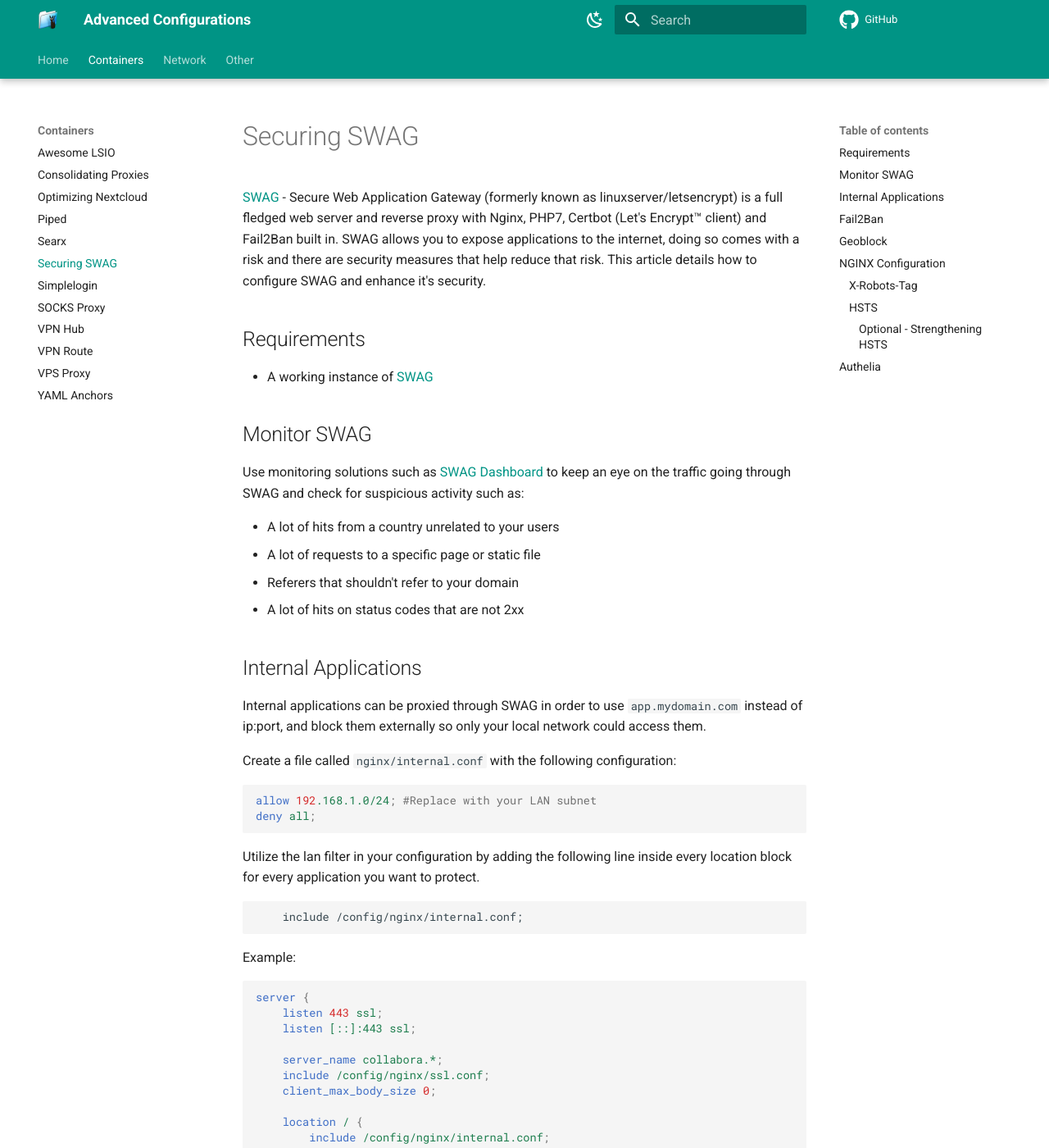
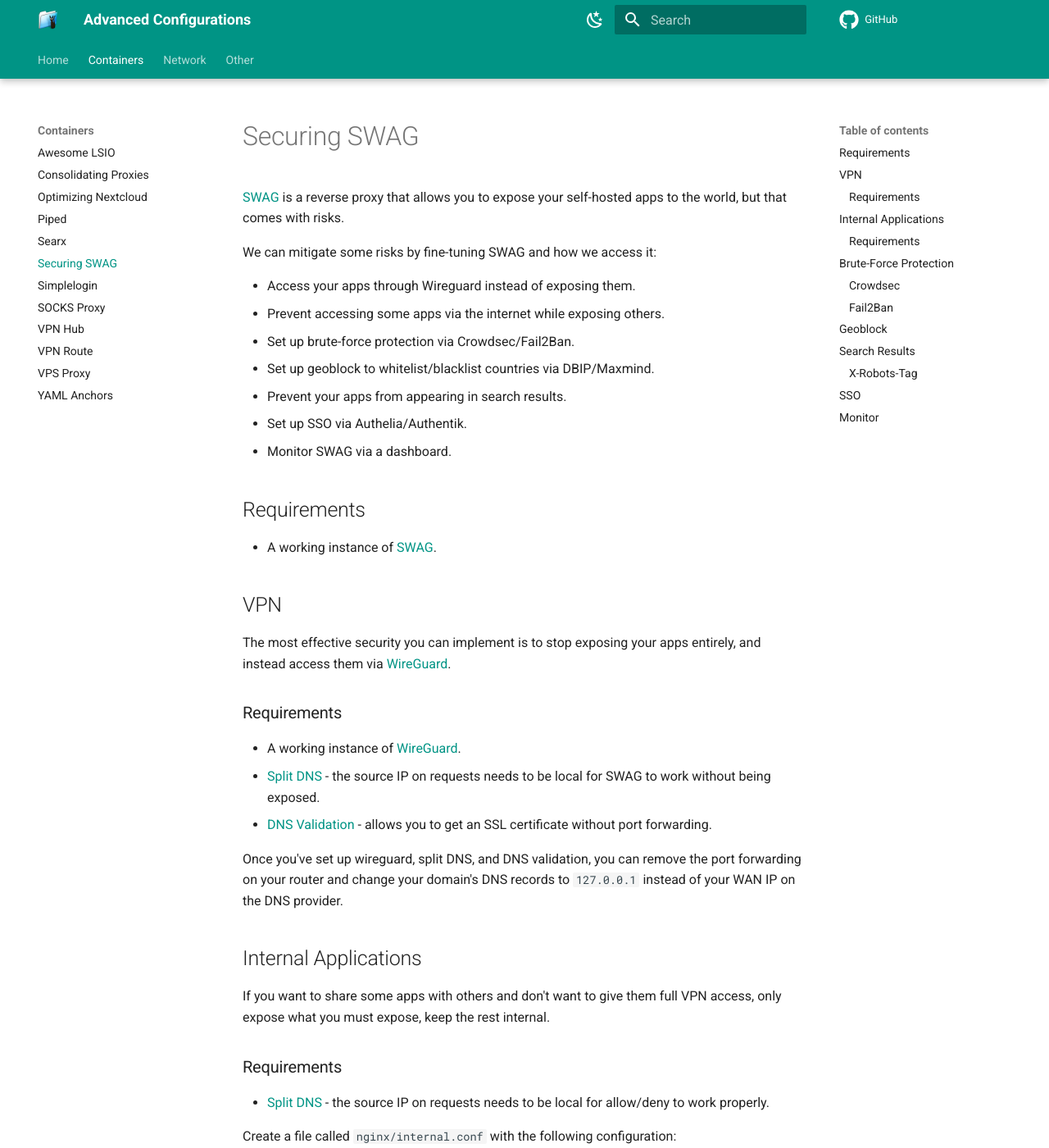
Before and after one commit to quietsy/advanced-configurations, an MkDocs documentation site: the page built from docs/secure.md, in a window 1280 px wide and 1400 px high. Shown: the whole window at 82% size. Built offline with MkDocs 1.6.1 and Material for MkDocs 9.7.7, drawn with Linux system fonts in a browser that asks for light colours; comment, search, counter and statistics services are not loaded; some of the changed text lies outside the part shown.

Commit message:
Update securing swag

````diff
--- a/docs/secure.md
+++ b/docs/secure.md
@@ -1,29 +1,49 @@
 # Securing SWAG
-[SWAG](https://github.com/linuxserver/docker-swag) - Secure Web Application Gateway (formerly known as linuxserver/letsencrypt) is a full fledged web server and reverse proxy with Nginx, PHP7, Certbot (Let's Encrypt™ client) and Fail2Ban built in. SWAG allows you to expose applications to the internet, doing so comes with a risk and there are security measures that help reduce that risk. This article details how to configure SWAG and enhance it's security.
+
+[SWAG](https://github.com/linuxserver/docker-swag) is a reverse proxy that allows you to expose your self-hosted apps to the world, but that comes with risks.
+
+We can mitigate some risks by fine-tuning SWAG and how we access it:
+
+- Access your apps through Wireguard instead of exposing them.
+- Prevent accessing some apps via the internet while exposing others.
+- Set up brute-force protection via Crowdsec/Fail2Ban.
+- Set up geoblock to whitelist/blacklist countries via DBIP/Maxmind.
+- Prevent your apps from appearing in search results.
+- Set up SSO via Authelia/Authentik.
+- Monitor SWAG via a dashboard.
 
 ## Requirements
 
-- A working instance of [SWAG](https://github.com/linuxserver/docker-swag)
+- A working instance of [SWAG](https://github.com/linuxserver/docker-swag).
 
-## Monitor SWAG
-Use monitoring solutions such as [SWAG Dashboard](https://github.com/linuxserver/docker-mods/tree/swag-dashboard) to keep an eye on the traffic going through SWAG and check for suspicious activity such as:
+## VPN
 
-- A lot of hits from a country unrelated to your users
-- A lot of requests to a specific page or static file
-- Referers that shouldn't refer to your domain
-- A lot of hits on status codes that are not 2xx
+The most effective security you can implement is to stop exposing your apps entirely, and instead access them via [WireGuard](https://github.com/linuxserver/docker-wireguard).
+
+### Requirements
+
+- A working instance of [WireGuard](https://github.com/linuxserver/docker-wireguard).
+- [Split DNS](https://docs.linuxserver.io/general/split-dns/) - the source IP on requests needs to be local for SWAG to work without being exposed.
+- [DNS Validation](https://docs.linuxserver.io/general/swag/#create-container-via-dns-validation-with-a-wildcard-cert) - allows you to get an SSL certificate without port forwarding.
+
+Once you've set up wireguard, split DNS, and DNS validation, you can remove the port forwarding on your router and change your domain's DNS records to `127.0.0.1` instead of your WAN IP on the DNS provider.
 
 ## Internal Applications
-Internal applications can be proxied through SWAG in order to use `app.mydomain.com` instead of ip:port, and block them externally so only your local network could access them.
+
+If you want to share some apps with others and don't want to give them full VPN access, only expose what you must expose, keep the rest internal.
+
+### Requirements
+
+- [Split DNS](https://docs.linuxserver.io/general/split-dns/) - the source IP on requests needs to be local for allow/deny to work properly.
 
 Create a file called `nginx/internal.conf` with the following configuration:
 
 ```Nginx
-allow 192.168.1.0/24; #Replace with your LAN subnet
+allow 192.168.1.0/24; # Replace with your LAN subnet
 deny all;
 ```
 
-Utilize the lan filter in your configuration by adding the following line inside every location block for every application you want to protect.
+Utilize the LAN filter in your configuration by adding the following line inside every location block for every application you want to protect.
 ```
     include /config/nginx/internal.conf;
 ```
@@ -38,9 +58,9 @@
     server_name collabora.*;
     include /config/nginx/ssl.conf;
     client_max_body_size 0;
+    include /config/nginx/internal.conf;
 
     location / {
-        include /config/nginx/internal.conf;
         include /config/nginx/proxy.conf;
         include /config/nginx/resolver.conf;
         set $upstream_app collabora;
@@ -53,49 +73,60 @@
 
 Repeat the process for all internal applications and for every location block.
 
-One way to securely access internal applications from the internet is through a VPN, for example WireGuard:
+## Brute-Force Protection
 
-[WireGuard Container](https://hub.docker.com/r/linuxserver/wireguard)
+### Crowdsec
 
-[WireGuard on OPNSense](https://blog.linuxserver.io/2019/11/16/setting-up-wireguard-on-opnsense-android/)
+[Crowdsec](https://www.linuxserver.io/blog/blocking-malicious-connections-with-crowdsec-and-swag) is a free, open-source and collaborative IPS; it's like fail2ban but you share your bans with all of the other users to try and pre-emptively block malicious hosts.
 
+### Fail2Ban
 
-## Fail2Ban
 Fail2Ban is an intrusion prevention software that protects external applications from brute-force attacks. Attackers that fail to login to your applications a certain number of times will get blocked from accessing all of your applications.
 Fail2Ban looks for failed login attempts in log files, counts the failed attempts in a short period, and bans the IP address of the attacker.
 
 Mount the application logs to SWAG's container by adding a volume for the log to the compose yaml:
+
 ```
-      - /path/to/nextcloud/nextcloud.log:/nextcloud/nextcloud.log:ro
+      - /path/to/nextcloud/logs:/nextcloud:ro
 ```
-If the application has multiple log files with dates, mount the entire folder:
-```
-      - /path/to/jellyfin/log:/jellyfin:ro
-```
+
+Note that you should only mount the parent folders, log files can rotate.
+
 Recreate the container with the log mount, then create a file called `nextcloud.local` under `fail2ban/filter.d`:
+
 ```nginx
 [Definition]
 failregex=^.*Login failed: '?.*'? \(Remote IP: '?<ADDR>'?\).*$
           ^.*\"remoteAddr\":\"<ADDR>\".*Trusted domain error.*$
 ignoreregex =
 ```
-The configuration file containes a pattern by which failed login attempts are matched. Test the pattern by failing to login to nextcloud and look for the entry corresponding to your failed attempt.
+
+Before making your own Fail2Ban filter for apps search online for existing one, most chances someone already made it.
+
+The filter containes a pattern by which failed login attempts are matched. Test the pattern by failing to login to nextcloud and look for the entry corresponding to your failed attempt.
+
 ```
 {"reqId":"k5j5H7K3eskXt3hCLSc4i","level":2,"time":"2020-10-14T22:56:14+00:00","remoteAddr":"1.2.3.4","user":"--",
 "app":"no app in context","method":"POST","url":"/login","message":"Login failed: username (Remote IP: 5.5.5.5)",
 "userAgent":"Mozilla/5.0 (Linux; Android 11; Pixel 5) AppleWebKit/537.36 (KHTML, like Gecko) Chrome/5.6.7.8 Mobile
 Safari/537.36","version":"19.0.4.2"}
 ```
+
 Test the pattern in `nextcloud.local` by running the following command on the docker host:
+
 ```
 docker exec swag fail2ban-regex /nextcloud/nextcloud.log /config/fail2ban/filter.d/nextcloud.local
 ```
+
 If the pattern works, you will see matches corresponding to the amount of failed login attempts:
+
 ```
 Lines: 92377 lines, 0 ignored, 2 matched, 92375 missed
 [processed in 7.51 sec]
 ```
+
 The final step is to activate the jail, add the following to `fail2ban/jail.local`:
+
 ```nginx
 [nextcloud]
 enabled = true
@@ -104,7 +135,9 @@
 logpath = /nextcloud/nextcloud.log
 action  = iptables-allports[name=nextcloud]
 ```
+
 The logpath is slightly different for applications that have multiple log files with dates:
+
 ```nginx
 [jellyfin]
 enabled  = true
@@ -117,129 +150,56 @@
 Repeat the process for every external application, you can find Fail2Ban configurations for most applications on the internet.
 
 If you need to unban an IP address that was blocked, run the following command on the docker host:
+
 ```
 docker exec swag fail2ban-client unban <ip address>
 ```
 
-This great mod sends a discord notification when Fail2Ban blocks an attack: [f2bdiscord](https://github.com/linuxserver/docker-mods/tree/swag-f2bdiscord).
+## Geoblock
 
-## Geoblock
-Geoblock reduces the attack surface of SWAG by restricting access based on countries.
+Geoblock significantly reduces the attack surface of SWAG by restricting access based on countries.
 
-Enable geoblock using either [DBIP mod](https://github.com/linuxserver/docker-mods/tree/swag-dbip) or [Maxmind mod](https://github.com/linuxserver/docker-mods/tree/swag-maxmind), follow the mod's instructions to set it up.
+Follow the instructions of one of the following mods to set it up:
 
-The mods come with 3 definitions for `$geo-whitelist`, `$geo-blacklist`, `$lan-ip`.
+- [DBIP mod](https://github.com/linuxserver/docker-mods/tree/swag-dbip)
+- [Maxmind mod](https://github.com/linuxserver/docker-mods/tree/swag-maxmind)
 
-An example for allowing a single country:
-```Nginx
-map $geoip2_data_country_iso_code $geo-whitelist {
-    default no;
-    UK yes; #Replace with your country code list https://dev.maxmind.com/geoip/legacy/codes/iso3166/
-}
-```
-An example for blocking high risk countries: (GilbN's list based on the Spamhaus statistics and Aakamai’s state of the internet report)
-```Nginx
-map $geoip2_data_country_iso_code $geo-blacklist {
-    default yes; #If your country is listed below, remove it from the list
-    CN no; #China
-    RU no; #Russia
-    HK no; #Hong Kong
-    IN no; #India
-    IR no; #Iran
-    VN no; #Vietnam
-    TR no; #Turkey
-    EG no; #Egypt
-    MX no; #Mexico
-    JP no; #Japan
-    KR no; #South Korea
-    KP no; #North Korea
-    PE no; #Peru
-    BR no; #Brazil
-    UA no; #Ukraine
-    ID no; #Indonesia
-    TH no; #Thailand
- }
-```
+DBIP doesn't require an account, but Maxmind might be more accurate in some cases.
 
-Utilize the geoblock in your configuration by adding one of the following lines above your location section in every application you want to protect.
+## Search Results
 
-**Note that when using a whitelist filter, you also need to check if the source is a LAN IP, it's not required when using a blacklist filter.**
-```nginx
-    if ($lan-ip = yes) { set $geo-whitelist yes; }
-    if ($geo-whitelist = no) { return 404; }
-```
-Or
-```nginx
-    if ($geo-blacklist = no) { return 404; }
-```
+### X-Robots-Tag
 
-Example:
+You can prevent your apps from appearing in search engines results and being crawled by web crawlers.
 
-```Nginx
-server {
-    listen 443 ssl;
-    listen [::]:443 ssl;
+Note that not all search engines and web crawlers respect this tag, but it significantly reduces the amount.
 
-    server_name authelia.*;
-    include /config/nginx/ssl.conf;
-    client_max_body_size 0;
+Add the following to `ssl.conf` to enable it on **all** apps:
 
-    if ($lan-ip = yes) { set $geo-whitelist yes; } #Check for a LAN IP
-    if ($geo-whitelist = no) { return 404; } #Check the country filter
-
-    location / {
-        include /config/nginx/proxy.conf;
-        include /config/nginx/resolver.conf;
-        set $upstream_app authelia;
-        set $upstream_port 9091;
-        set $upstream_proto http;
-        proxy_pass $upstream_proto://$upstream_app:$upstream_port;
-    }
-}
-```
-
-Add the lines to every external application based on your needs.
-
-
-## NGINX Configuration
-### X-Robots-Tag
-You can prevent applications from appearing in results of search engines and web crawlers, regardless of whether other sites link to it. It doesn't work on all search engines and web crawlers, but it significantly reduces the amount.
-
-Add the X-Robots-Tag config line to `ssl.conf` to enable it on **all** of your applications:
 ```
 add_header X-Robots-Tag "noindex, nofollow, nosnippet, noarchive";
 ```
 
-Disable on a specific application and allow search engines to display it by add the following line to the application config inside the server tag:
+To disable on a specific app, add the following line to the app's proxy-conf inside the server tag:
+
 ```
 add_header X-Robots-Tag "";
 ```
 
-### HSTS
-HTTP Strict Transport Security (HSTS) is a web security policy mechanism that helps to protect websites against man-in-the-middle attacks such as protocol downgrade attacks and cookie hijacking. It allows web servers to declare that web browsers (or other complying user agents) should automatically interact with it using only HTTPS connections, which provide Transport Layer Security (TLS/SSL), unlike the insecure HTTP used alone.
+## SSO
 
-**HSTS requires a working SSL certificate on your domains before enabling it.**
+Setting up SSO will provide an additional layer of security and protect you against login bypass exploits in apps.
 
-Enable HSTS by uncommenting the HSTS config line in ssl.conf:
-```
-add_header Strict-Transport-Security "max-age=63072000; includeSubDomains; preload" always;
-```
+- [Authelia](https://blog.linuxserver.io/2020/08/26/setting-up-authelia/)
+- [Authentik](https://goauthentik.io/)
 
-#### Optional - Strengthening HSTS
-After enabling the HSTS header, users are still vulnerable to attack if they access an HSTS‑protected website over HTTP when they have:
+Note that api endpoints shouldn't have SSO for them to function properly.
 
-- Never before visited the site
-- Recently reinstalled their operating system
-- Recently reinstalled their browser
-- Switched to a new browser
-- Switched to a new device (for example, mobile phone)
-- Deleted their browser’s cache
-- Not visited the site recently and the max-age time has passed
+## Monitor
 
-To address this, Google maintains a “HSTS preload list” of web domains and subdomains that use HSTS and have submitted their names to [HSTS Preload](https://hstspreload.org/). This domain list is distributed and hardcoded into major web browsers. Clients that access web domains in this list automatically use HTTPS and refuse to access the site using HTTP.
+Use monitoring solutions such as [SWAG Dashboard](https://github.com/linuxserver/docker-mods/tree/swag-dashboard) to keep an eye on the traffic going through SWAG and check for suspicious activity such as:
 
-Be aware that once you set the STS header or submit your domains to the HSTS preload list, it is impossible to remove it. It’s a one‑way decision to make your domains available over HTTPS.
-
-
-## Authelia
-Authelia is an open-source authentication and authorization server providing 2-factor authentication and single sign-on (SSO) for your applications via a web portal. Refer to this [blog post to configure Authelia](https://blog.linuxserver.io/2020/08/26/setting-up-authelia/).
+- Many hits from a country unrelated to your users.
+- Many requests to a specific page or static file.
+- Referers that shouldn't refer to your domain.
+- Many hits on status codes that are not 2xx.
````
